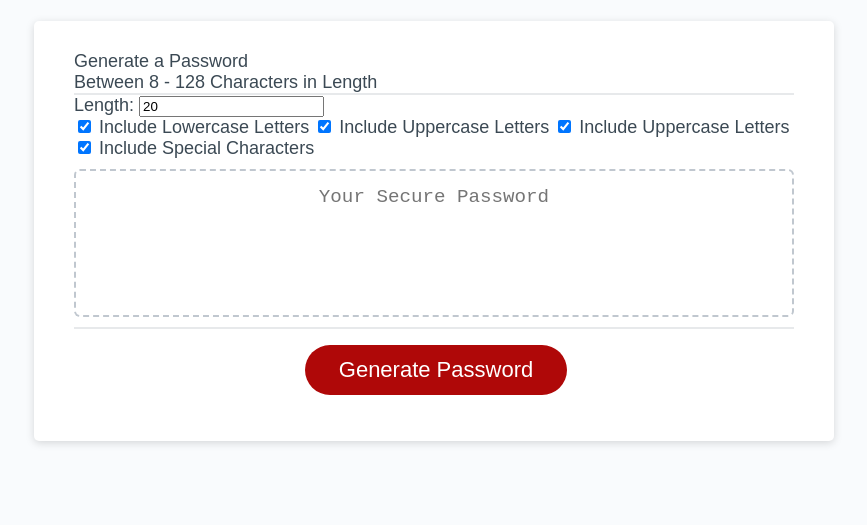
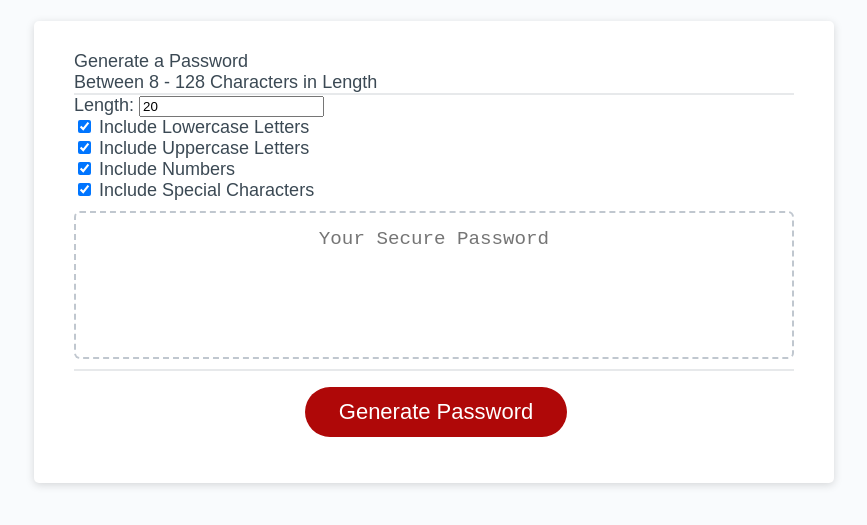
Before and after one commit to JoeMay-Dev/password, a plain HTML site: page index.html in a window 1280 px wide. Shown: the part 109-634 px from the top of the page, without its empty margins (206-1073 px from the left). Drawn offline with Linux system fonts and the light colour scheme.

Commit message:
updated formatting

```diff
--- a/index.html
+++ b/index.html
@@ -26,10 +26,13 @@
         <br>
         <input type="checkbox" name="lower" id="lower" checked>
         <label for="lower">Include Lowercase Letters</label>
+        <br>
         <input type="checkbox" name="upper" id="upper" checked>
         <label for="upper">Include Uppercase Letters</label>
+        <br>
         <input type="checkbox" name="number" id="number" checked>
-        <label for="number">Include Uppercase Letters</label>
+        <label for="number">Include Numbers</label>
+        <br>
         <input type="checkbox" name="special" id="special" checked>
         <label for="special">Include Special Characters</label>
       </div>
```
